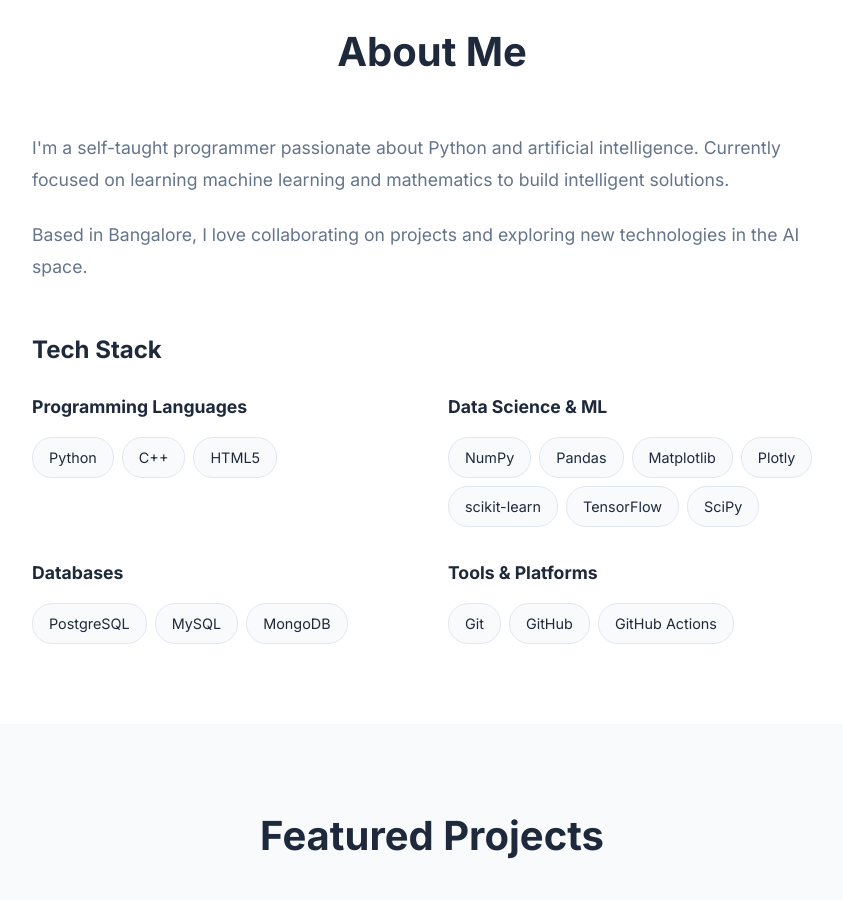
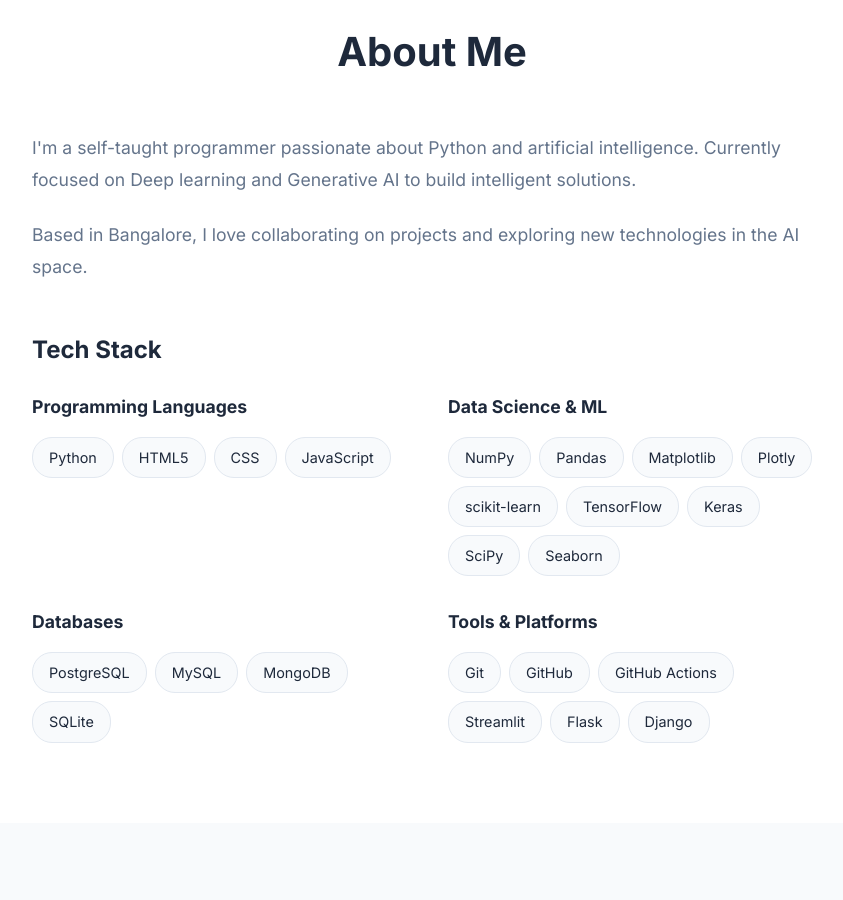
Before and after one commit to mohithnovoct/mohithnovoct.github.io, a website: page index.html in a window 1280 px wide. Shown: the part 860-1760 px from the top of the page, without its empty margins (208-1051 px from the left). Drawn offline with Linux system fonts and the light colour scheme.

Commit message:
skill update

```diff
--- a/index.html
+++ b/index.html
@@ -73,7 +73,7 @@
             <h2 class="section-title">About Me</h2>
             <div class="about-content">
                 <div class="about-text">
-                    <p>I'm a self-taught programmer passionate about Python and artificial intelligence. Currently focused on learning machine learning and mathematics to build intelligent solutions.</p>
+                    <p>I'm a self-taught programmer passionate about Python and artificial intelligence. Currently focused on Deep learning and Generative AI to build intelligent solutions.</p>
                     <p>Based in Bangalore, I love collaborating on projects and exploring new technologies in the AI space.</p>
 
                     <div class="skills">
@@ -83,8 +83,9 @@
                                 <h4>Programming Languages</h4>
                                 <div class="skill-tags">
                                     <span class="skill-tag">Python</span>
-                                    <span class="skill-tag">C++</span>
                                     <span class="skill-tag">HTML5</span>
+                                    <span class="skill-tag">CSS</span>
+                                    <span class="skill-tag">JavaScript</span>
                                 </div>
                             </div>
                             <div class="skill-category">
@@ -96,7 +97,9 @@
                                     <span class="skill-tag">Plotly</span>
                                     <span class="skill-tag">scikit-learn</span>
                                     <span class="skill-tag">TensorFlow</span>
+                                    <span class="skill-tag">Keras</span>
                                     <span class="skill-tag">SciPy</span>
+                                    <span class="skill-tag">Seaborn</span>
                                 </div>
                             </div>
                             <div class="skill-category">
@@ -105,6 +108,7 @@
                                     <span class="skill-tag">PostgreSQL</span>
                                     <span class="skill-tag">MySQL</span>
                                     <span class="skill-tag">MongoDB</span>
+                                    <span class="skill-tag">SQLite</span>
                                 </div>
                             </div>
                             <div class="skill-category">
@@ -113,6 +117,9 @@
                                     <span class="skill-tag">Git</span>
                                     <span class="skill-tag">GitHub</span>
                                     <span class="skill-tag">GitHub Actions</span>
+                                    <span class="skill-tag">Streamlit</span>
+                                    <span class="skill-tag">Flask</span>
+                                    <span class="skill-tag">Django</span>
                                 </div>
                             </div>
                         </div>
```
